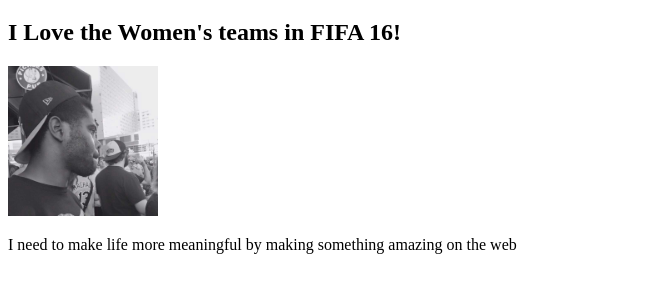
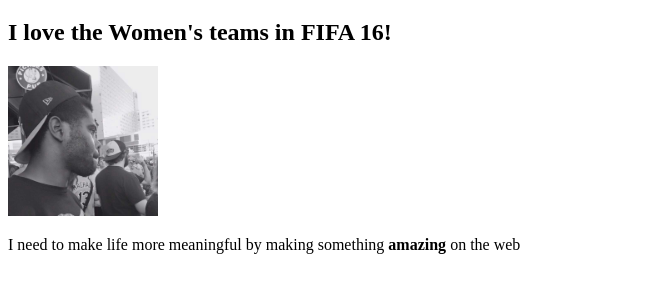
Before and after one commit to kwekuofficial/mybeta-project, a plain HTML site: page index.html in a window 1280 px wide. Shown: the part 61-354 px from the top of the page, without its empty margins (0-646 px from the left). Drawn offline with Linux system fonts and the light colour scheme.

Commit message:
added strong tags to p tags

```diff
--- a/index.html
+++ b/index.html
@@ -5,8 +5,8 @@
 </head>
 <body>
 <h1>My Beta Project. Welcome to Basic HTML</h1>
-<h2>I Love the Women's teams in FIFA 16!</h2>
+<h2>I love the Women's teams in FIFA 16!</h2>
 <img src="headshot.jpg" alt="headshot" width="150" height="150">
-<p>I need to make life more meaningful by making something amazing on the web</p>
+<p>I need to make life more meaningful by making something <strong>amazing</strong> on the web</p>
 </body>
 </html>
```
